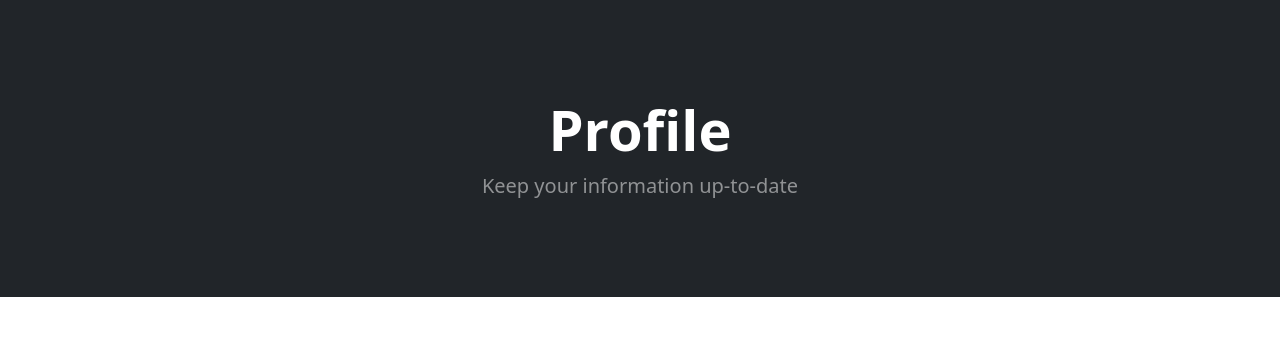
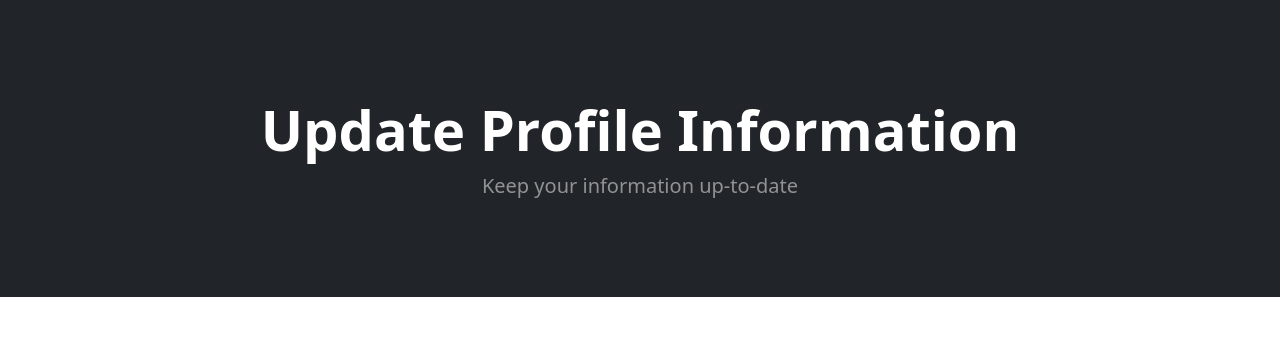
Before and after one commit to cart7982/OpenPlazaCS360, a PHP site: page /profile_edit_entry.php in a window 1280 px wide. Shown: the part 56-418 px from the top of the page. Run offline with PHP 8.4, Linux system fonts and the light colour scheme; the visitor is signed in with stand-in values (Sample User, id 1).

Commit message:
Text update, minor fixes

```diff
--- a/cart.php
+++ b/cart.php
@@ -25,7 +25,7 @@
         <!-- Navigation-->
         <nav class="navbar navbar-expand-lg navbar-light bg-light">
             <div class="container px-4 px-lg-5">
-                <a class="navbar-brand" href="#!">OpenPlaza</a>
+                <a class="navbar-brand" href="index.php">OpenPlaza</a>
                 <button class="navbar-toggler" type="button" data-bs-toggle="collapse" data-bs-target="#navbarSupportedContent" aria-controls="navbarSupportedContent" aria-expanded="false" aria-label="Toggle navigation"><span class="navbar-toggler-icon"></span></button>
                 <div class="collapse navbar-collapse" id="navbarSupportedContent">
                     <ul class="navbar-nav me-auto mb-2 mb-lg-0 ms-lg-4">
--- a/profile_edit_entry.php
+++ b/profile_edit_entry.php
@@ -51,7 +51,7 @@
         <header class="bg-dark py-5">
             <div class="container px-4 px-lg-5 my-5">
                 <div class="text-center text-white">
-                    <h1 class="display-4 fw-bolder">Profile</h1>
+                    <h1 class="display-4 fw-bolder">Update Profile Information</h1>
                     <p class="lead fw-normal text-white-50 mb-0">Keep your information up-to-date</p>
                 </div>
             </div>
```
